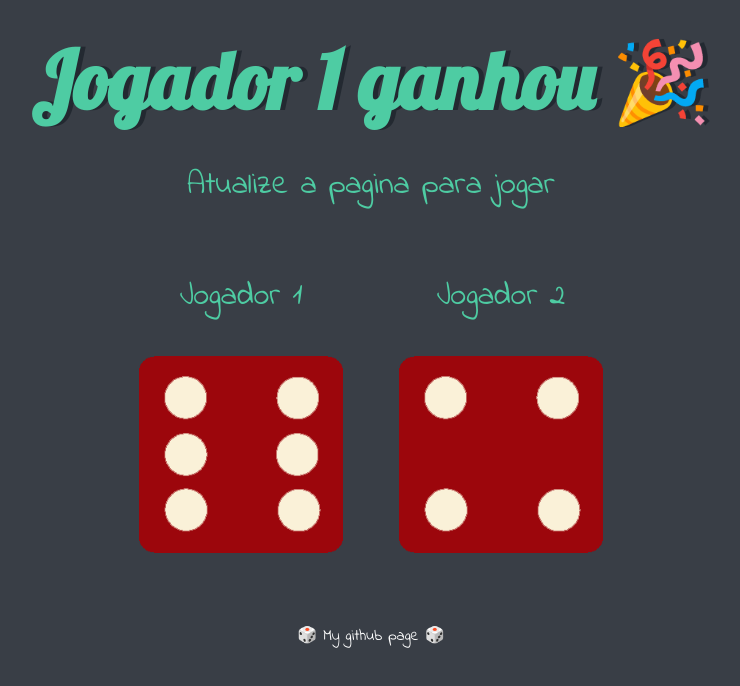
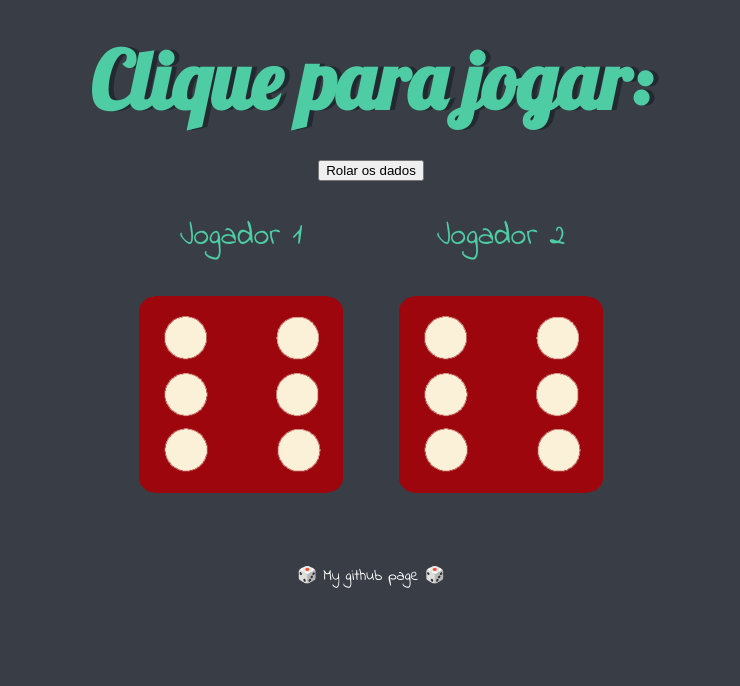
Before and after one commit to lipehmoreira/dice-game, a plain HTML site: page index.html in a window 1280 px wide. Shown: the whole page, without its empty margins (269-1009 px from the left). Drawn offline with Linux system fonts and the light colour scheme.

Commit message:
refatorando e adicionando novamente o botão

```diff
--- a/index.html
+++ b/index.html
@@ -10,10 +10,10 @@
   <body>
 
     <div class="container">
-      <h1>Atualize a pagina para jogar</h1>
+      <h1>Clique para jogar:</h1>
 
       <div class="">
-        <p>Atualize a pagina para jogar</p>
+        <button id="diceroll">Rolar os dados</button>
       </div>
 
       <div class="dice">
--- a/index.js
+++ b/index.js
@@ -1,7 +1,9 @@
-var randomNumber1 = Math.floor(Math.random() * 6 + 1)
-var randomNumber2 = Math.floor(Math.random() * 6 + 1)
+document.querySelector('button').addEventListener('click', function(){
+    let randomNumber1 = Math.floor(Math.random() * 6 + 1)
+    let randomNumber2 = Math.floor(Math.random() * 6 + 1)
 
-var tittle = document.querySelector("h1")
+
+    let tittle = document.querySelector("h1")
     if (randomNumber1 === randomNumber2){
         tittle.innerHTML = "Empate 😔"
     } else if (randomNumber1 > randomNumber2){
@@ -10,6 +12,9 @@ if (randomNumber1 === randomNumber2){
         tittle.innerHTML = "Jogador 2 ganhou 🎉"
     }
 
+
     //faz a alteração da imagem de acordo com o numero pseudo aleatorio que é gerado
     document.querySelector(".img1").setAttribute("src", "images/dice" + randomNumber1 + ".png")
     document.querySelector(".img2").setAttribute("src", "images/dice" + randomNumber2 + ".png")
+
+})
```
Lines whose indentation alone changed are shown as unchanged.
